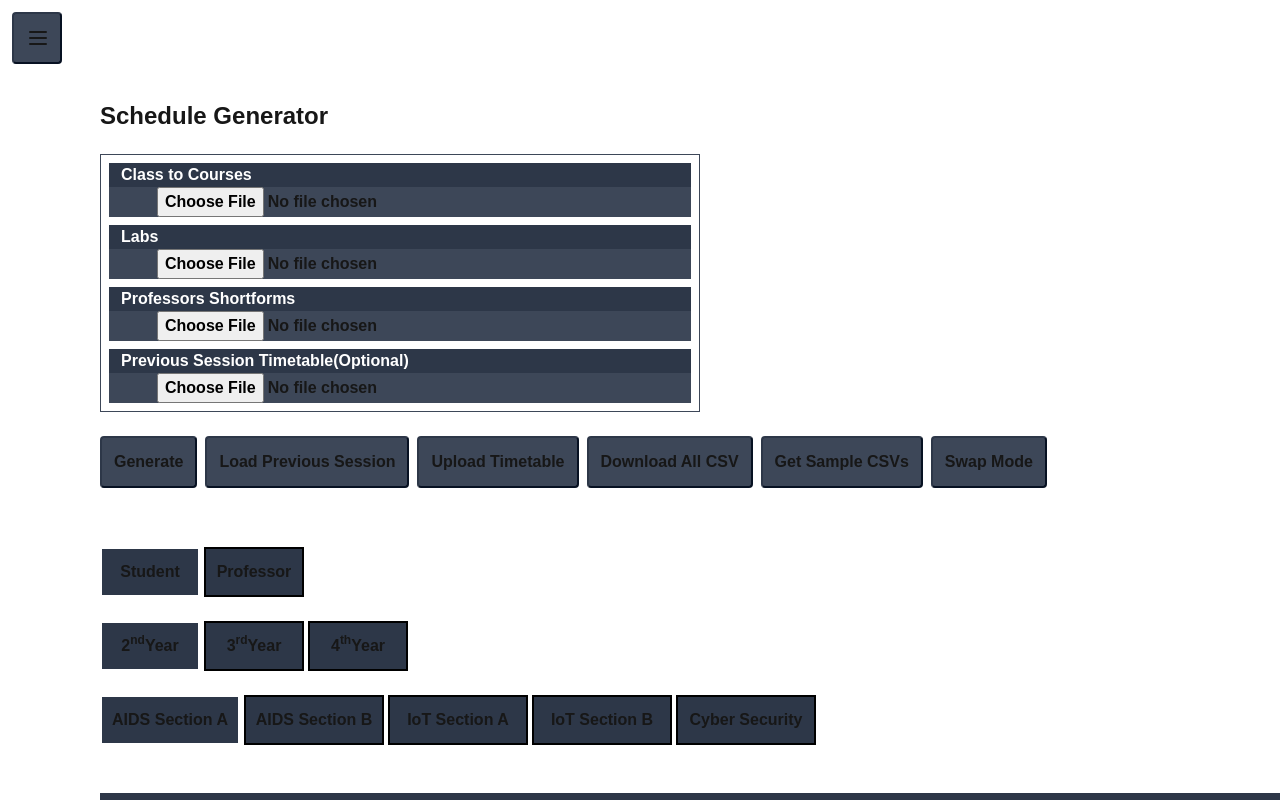
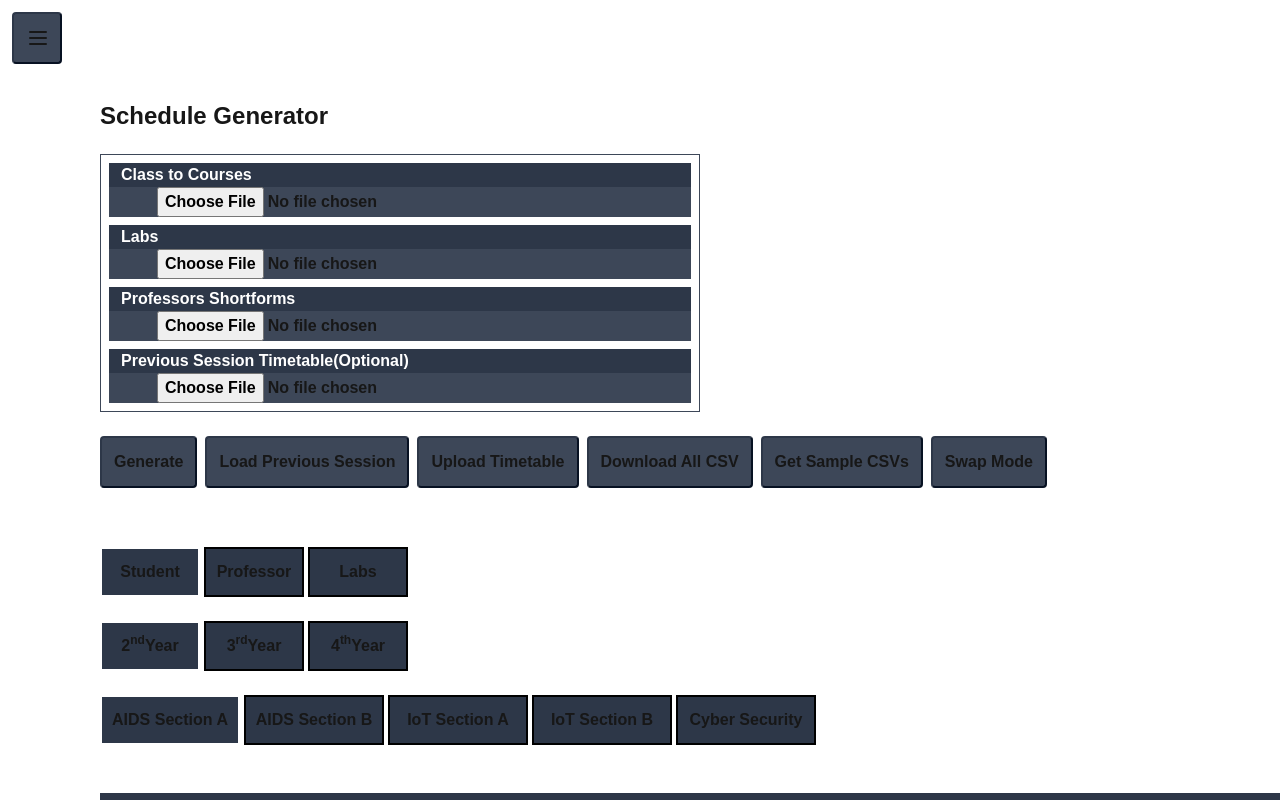
Before and after one commit to Surya-nara0123/schedulemakerUpdatedUI, a Next.js app: page /scheduleGen in a window 1280 px wide. Shown: the top 800 px of the page. Built offline with nearby package versions, Linux system fonts and the light colour scheme.

Commit message:
QoL and Bu g Fix for timetable Swap and Lab timetable veiwing

```diff
--- a/src/app/api/timetableGenrator/algo.jsx
+++ b/src/app/api/timetableGenrator/algo.jsx
@@ -91,11 +91,8 @@ function getLabs(labsArray, count) {
     // Group labs by academic block and floor
     const groupedLabs = {};
 
-    console.log(labsArray);
-    console.log(labMap);
     labsArray.forEach(lab => {
       const [block, floor] = labMap[lab];
-      console.log(lab)
 
       if (!groupedLabs[block]) {
         groupedLabs[block] = {};
@@ -134,7 +131,6 @@ function getLabs(labsArray, count) {
 function is_assigned_courses(classes_to_courses) {
     for (let course of Object.values(classes_to_courses)) {
         if (course.length != 0) {
-            console.log(course)
             return false;
         }
     }
@@ -282,7 +278,6 @@ function lab_insert(lab_classes, timetable_classes, timetable_professors, timeta
                     }
                 }
                 let labs = getLabs(possible_labs[choice], lab_count);
-                console.log(labs, course_details, day, slot);
                 for (let i = 0; i < course_details[1]; i++) {
                     timetable_classes[clas][day][slot + i] = [choice, course_details[3]]
                     timetable_professors[course_details[3]][day][slot + i] = [choice, clas]
@@ -662,11 +657,7 @@ function initialise_timetables(classes_to_courses, professors, labs, initial_lec
     let classes_to_courses_temp = JSON.parse(JSON.stringify(classes_to_courses));
 
     for (let lecture of temp) {
-        console.log(locked_classes);
-        console.log(lecture[0]);
         if (locked_classes.includes(lecture[0])) continue;
-        console.log(lecture);
-        console.log("SAdasd");
         if (lecture.length == 5) {
             let [clas, course_code, proff, day, slot] = lecture;
             slot = adjustIndex(slot);
@@ -694,13 +685,9 @@ function initialise_timetables(classes_to_courses, professors, labs, initial_lec
             }
         } else if (lecture.length == 8) {
             let [clas, course_code, proff, day, slot1, slot2, lab1, lab2] = lecture;
-            console.log(classes_to_courses_temp[clas]);
-            console.log(classes_to_courses_temp);
             let j = 0;
             while (j < classes_to_courses_temp[clas].length) {
                 let course = classes_to_courses_temp[clas][j];
-                console.log(course);
-                console.log(course[0], course[3]);
                 if (course[0] == course_code && course[3] == proff) {
                     let i = slot1;
                     console.log(timetable_labs_ini[lab1][day][i], timetable_labs_ini[lab2][day][i], is_free_professor(timetable_professors_ini, proff, day, i, clas), timetable_classes_ini[clas][day][i])
@@ -720,7 +707,6 @@ function initialise_timetables(classes_to_courses, professors, labs, initial_lec
                 }
             }
         }
-        console.log("SAdas");
     }
 
     for (let i of initial_proffs) {
@@ -850,10 +836,25 @@ function verify_everything(classes_to_courses, timetable_classes, timetable_prof
                     timetable_professors[temp[1]][day][slot] = "";
                     timetable_labs[temp[2]][day][slot] = "";
                 } else if (temp.length >= 4) {
-                    console.log("Dsfhidfiu21?");
-                    console.log(temp);
+                    if (temp.length === 6 && temp[0].includes("PHY102") && temp[1].includes("CSE102")) {
+                        if (timetable_labs[temp[4]][day][slot][0] != temp[0] || timetable_labs[temp[4]][day][slot][1] != clas || timetable_labs[temp[4]][day][slot][2] != temp[2] ||
+                            timetable_labs[temp[5]][day][slot][0] != temp[1] || timetable_labs[temp[5]][day][slot][1] != clas || timetable_labs[temp[5]][day][slot][2] != temp[3] ||
+                            timetable_professors[temp[2]][day][slot][0] != temp[0] || timetable_professors[temp[2]][day][slot][1] != clas || timetable_professors[temp[2]][day][slot][2] != temp[4] ||
+                            timetable_professors[temp[3]][day][slot][0] != temp[1] || timetable_professors[temp[3]][day][slot][1] != clas || timetable_professors[temp[3]][day][slot][2] != temp[5]) {
+                            console.log(`Class ${clas}, Day ${day}, Slot ${slot}: Lab or professor mismatch for ${temp}`);
+                            console.log(`Lab slot content 1: ${timetable_labs[temp[4]][day][slot]}`);
+                            console.log(`Lab slot content 2: ${timetable_labs[temp[5]][day][slot]}`);
+                            console.log(`Professor slot content 1: ${timetable_professors[temp[2]][day][slot]}`);
+                            console.log(`Professor slot content 2: ${timetable_professors[temp[3]][day][slot]}`);
+                            return false;
+                        }
+                        timetable_professors[temp[2]][day][slot] = "";
+                        timetable_professors[temp[3]][day][slot] = "";
+                        timetable_labs[temp[4]][day][slot] = "";
+                        timetable_labs[temp[5]][day][slot] = "";
+                        continue;
+                    }
                     for (let i = 2; i < temp.length; i++) {
-                        console.log(temp[i])
                         if (
                             timetable_labs[temp[i]][day][slot][0] != temp[0] ||
                             timetable_labs[temp[i]][day][slot][1] != clas ||
@@ -941,9 +942,7 @@ function get_replacements(classes_to_courses, timetable_professors, locked_class
 
 function get_timetables(class_courses, professors, proff_to_short, labs, initial_lectures, locked_classes, proffs_initial_timetable, classes_initial_timetable, labs_initial_timetable, initial_proffs) {
     // Initialises courses and timetables
-    console.log(labs)
     constructLabMap(labs)
-    console.log(labMap)
     let [classes_to_courses, original] = initialise_class_courses(class_courses, locked_classes);
     let [timetable_classes_ini, timetable_professors_ini, timetable_labs_ini, proff_to_year, classes_to_courses_temp] = initialise_timetables(classes_to_courses, professors, labs, initial_lectures, locked_classes, proffs_initial_timetable, classes_initial_timetable, labs_initial_timetable, initial_proffs);
 
--- a/src/app/layout.tsx
+++ b/src/app/layout.tsx
@@ -15,7 +15,7 @@ const geistMono = localFont({
 });
 
 export const metadata: Metadata = {
-  title: "Create Next App",
+  title: "Schedule Maker",
   description: "Generated by create next app",
 };
 
--- a/src/app/scheduleGen/page.tsx
+++ b/src/app/scheduleGen/page.tsx
@@ -1,5 +1,5 @@
 "use client";
-import React, { useState } from "react";
+import React, { useEffect, useState } from "react";
 import Papa from "papaparse";
 import { saveAs } from "file-saver";
 import { X } from "lucide-react";
@@ -257,6 +257,7 @@ export default function Page() {
   const [result, setResult] = useState(null);
   const [parameter, setParameter] = useState<Array<any>>([]);
   const [profData, setProfData] = useState<{ [key: string]: any[] }>({});
+  const [labData, setLabData] = useState<{ [key: string]: any[] }>({});
   const [lockedClasses, setLockedClasses] = useState<Array<String>>([]);
   const [timetableClasses, setTimetableClasses] = useState({});
   const [timetableProfessors, setTimetableProfessors] = useState({});
@@ -272,6 +273,23 @@ export default function Page() {
   const [classCourses, setClassCourses] = useState<{ [key: string]: any[] }>(
     {}
   );
+  useEffect(() => {
+    if (timetableClasses && timetableProfessors && timetableLabs) {
+      const classtt = JSON.parse(JSON.stringify(timetableClasses));
+      const profftt = JSON.parse(JSON.stringify(timetableProfessors));
+      const labstt = JSON.parse(JSON.stringify(timetableLabs));
+      format_timetables(
+        classtt,
+        profftt,
+        labstt,
+        proffsToYear,
+        proffToShort
+      );
+      setTimetableData(JSON.parse(JSON.stringify(classtt)));
+      setProfData(JSON.parse(JSON.stringify(profftt)));
+      setLabData(JSON.parse(JSON.stringify(labstt)));
+    }
+  }, [timetableClasses, timetableProfessors]);
 
   const handleLoadSession = async () => {
     // check if file4 is uploaded
@@ -295,9 +313,7 @@ export default function Page() {
       setProffShorts(data.proffToShort);
       setProffsYear(data.proffsToYear);
       setTimetableLabs(data.timetableLabs);
-      setTimetableData(data.timetableData);
       setTimetableClasses(data.timetableClasses);
-      setProfData(data.profData);
       setTimetableProfessors(data.timetableProfessors);
     };
 
@@ -523,7 +539,6 @@ export default function Page() {
     }
     setResult(tables);
     setTimetableProfessors(JSON.parse(JSON.stringify(tables[1])));
-    console.log(timetableProfessors);
     setTimetableClasses(JSON.parse(JSON.stringify(tables[0])));
     setTimetableLabs(JSON.parse(JSON.stringify(tables[3])));
     setProffShorts(JSON.parse(JSON.stringify(proffs_names_to_short)));
@@ -537,14 +552,6 @@ export default function Page() {
     );
     let a = tables[0];
     let b = tables[1];
-
-    console.log("a: ", a);
-    console.log("b: ", b);
-
-    setProfData(b);
-    setTimetableData(a);
-    console.log(timetableData);
-
     setIsGenerated(true);
   };
 
@@ -926,22 +933,19 @@ export default function Page() {
     let ptemp1 = JSON.parse(JSON.stringify(profftt[proff1][indexa][index1a]));
     let ptemp2 = JSON.parse(JSON.stringify(profftt[proff2][indexb][index1b]));
 
+    console.log(proff1, proff2)
     classtt[currClass][indexa][index1a] = temp2;
     classtt[currClass][indexb][index1b] = temp1;
     profftt[proff1][indexa][index1a] = "";
+    profftt[proff1][indexb][index1b] = ptemp1;
     profftt[proff2][indexb][index1b] = "";
-    profftt[proff1][indexb][index1b] = ptemp1;
     profftt[proff2][indexa][index1a] = ptemp2;
+    console.log(profftt[proff1][indexb][index1b]);
+    console.log(profftt[proff1][indexa][index1a]);
+    console.log(profftt[proff2][indexb][index1b]);
+    console.log(profftt[proff2][indexa][index1a]);
     setTimetableClasses(JSON.parse(JSON.stringify(classtt)));
     setTimetableProfessors(JSON.parse(JSON.stringify(profftt)));
-    format_timetables(
-      classtt,
-      profftt,
-      JSON.parse(JSON.stringify(timetableLabs)),
-      proffsToYear,
-      proffToShort
-    );
-    setTimetableData(classtt);
   };
   // swapArra format: [course, proff, day, start, end, lab2, lab2]
   // swapArrb format:  [[course, proff, day, slot], [course, proff, day, slot], [course, proff, day, slot]...]
@@ -1025,14 +1029,6 @@ export default function Page() {
     setTimetableClasses(timetable_classes);
     setTimetableLabs(timetable_lab);
     setTimetableProfessors(timetable_professors);
-    format_timetables(
-      timetable_classes,
-      timetable_professors,
-      timetable_lab,
-      proffsToYear,
-      proffToShort
-    );
-    setTimetableData(timetable_classes);
   };
   return (
     <main className="pl-[100px] pt-[100px] font-semibold">
@@ -1187,47 +1183,30 @@ export default function Page() {
         </>
       )}
 
-      <div className="flex mt-12 gap-1 select-none  ">
-        {mode === "student" ? (
-          <div className="flex font-bold items-center justify-center bg-[#2d3748] w-[100px] h-[50px] border-white border-2">
-            Student
-          </div>
-        ) : (
-          <div
-            onClick={() => {
-              setMode("student");
-            }}
-            className="flex font-bold items-center justify-center bg-[#2d3748] w-[100px] h-[50px] border-black border-2"
-          >
-            Student
-          </div>
-        )}
-        {mode === "professor" ? (
-          <div className="flex font-bold items-center justify-center bg-[#2d3748] w-[100px] h-[50px] border-white border-2">
-            Professor
-          </div>
-        ) : (
-          <div
-            onClick={() => {
-              for (let i = 0; i < selectedElements.length; i++) {
-                const element1 = document.getElementById(
-                  `${selectedElements[i][0]}${selectedElements[i][1] + 1}`
-                );
-                element1!.className = element1!.className.replace(
-                  "#ffffff",
-                  "#3d4758"
-                );
-              }
-              setSelectedElements([]);
-
-              setMode("professor");
-            }}
-            className="flex font-bold items-center justify-center bg-[#2d3748] w-[100px] h-[50px] border-black border-2"
-          >
-            Professor
-          </div>
-        )}
+      <div className="flex mt-12 gap-1 select-none">
+        <div
+          onClick={() => setMode("student")}
+          className={`flex font-bold items-center justify-center bg-[#2d3748] w-[100px] h-[50px]
+          ${mode === "student" ? "border-white border-2" : "border-black border-2"}`}
+        >
+          Student
+        </div>
+        <div
+          onClick={() => setMode("professor")}
+          className={`flex font-bold items-center justify-center bg-[#2d3748] w-[100px] h-[50px]
+          ${mode === "professor" ? "border-white border-2" : "border-black border-2"}`}
+        >
+          Professor
+        </div>
+        <div
+          onClick={() => setMode("labs")}
+          className={`flex font-bold items-center justify-center bg-[#2d3748] w-[100px] h-[50px]
+          ${mode === "labs" ? "border-white border-2" : "border-black border-2"}`}
+        >
+          Labs
+        </div>
       </div>
+
 
       {mode == "student" ? (
         <>
@@ -1350,7 +1329,7 @@ export default function Page() {
             )}
           </div>
         </>
-      ) : (
+      ) : (mode == "professor") ? (
         <div className="flex mt-6 gap-[1px] w-[1300px] overflow-y-hidden overflow-x-auto overflow-scroll whitespace-nowrap scroll-smooth">
           {Object.keys(profData).map((prof1: any, index: number) => {
             return (
@@ -1373,7 +1352,39 @@ export default function Page() {
             );
           })}
         </div>
-      )}
+      ) : (
+        <div className="bg-[#2d3748] w-[1300px] overflow-visible">
+          <div className="flex mt-12 gap-1 select-none p-3">
+            {timings.map((timing, index) => (
+              <div key={index} className="bg-[#1d2738] w-[113px] h-[50px] border-black border-2 flex items-center justify-center">
+                {timing}
+              </div>
+            ))}
+          </div>
+          <div className="px-3 gap-3">
+            {Object.keys(labData).map((lab, index) => (
+              <div key={index}>
+                <h2 className="text-lg font-bold text-white mt-4">{lab}</h2>
+                {labData[lab].map((row: any, rowIndex: number) => (
+                  <div key={rowIndex} className="flex gap-1 mb-1 select-none">
+                    <div className="bg-[#1d2738] w-[113px] h-[70px] border-black border-2 flex items-center justify-center">
+                      {days[rowIndex]}
+                    </div>
+                    <div className="flex gap-1">
+                      {row.map((col: string, colIndex: number) => (
+                        <div key={`${rowIndex}${colIndex + 1}`} className="bg-[#3d4758] w-[112.5px] h-[70px] border-black border-2 flex items-center justify-center text-xs font-semibold text-center">
+                          {col}
+                        </div>
+                      ))}
+                    </div>
+                  </div>
+                ))}
+              </div>
+            ))}
+          </div>
+        </div>
+        )
+      }
 
       {mode == "student" ? (
         <div className="bg-[#2d3748] w-[1300px] overflow-visible">
```
Also changed, not shown: public/class_courses.csv.
